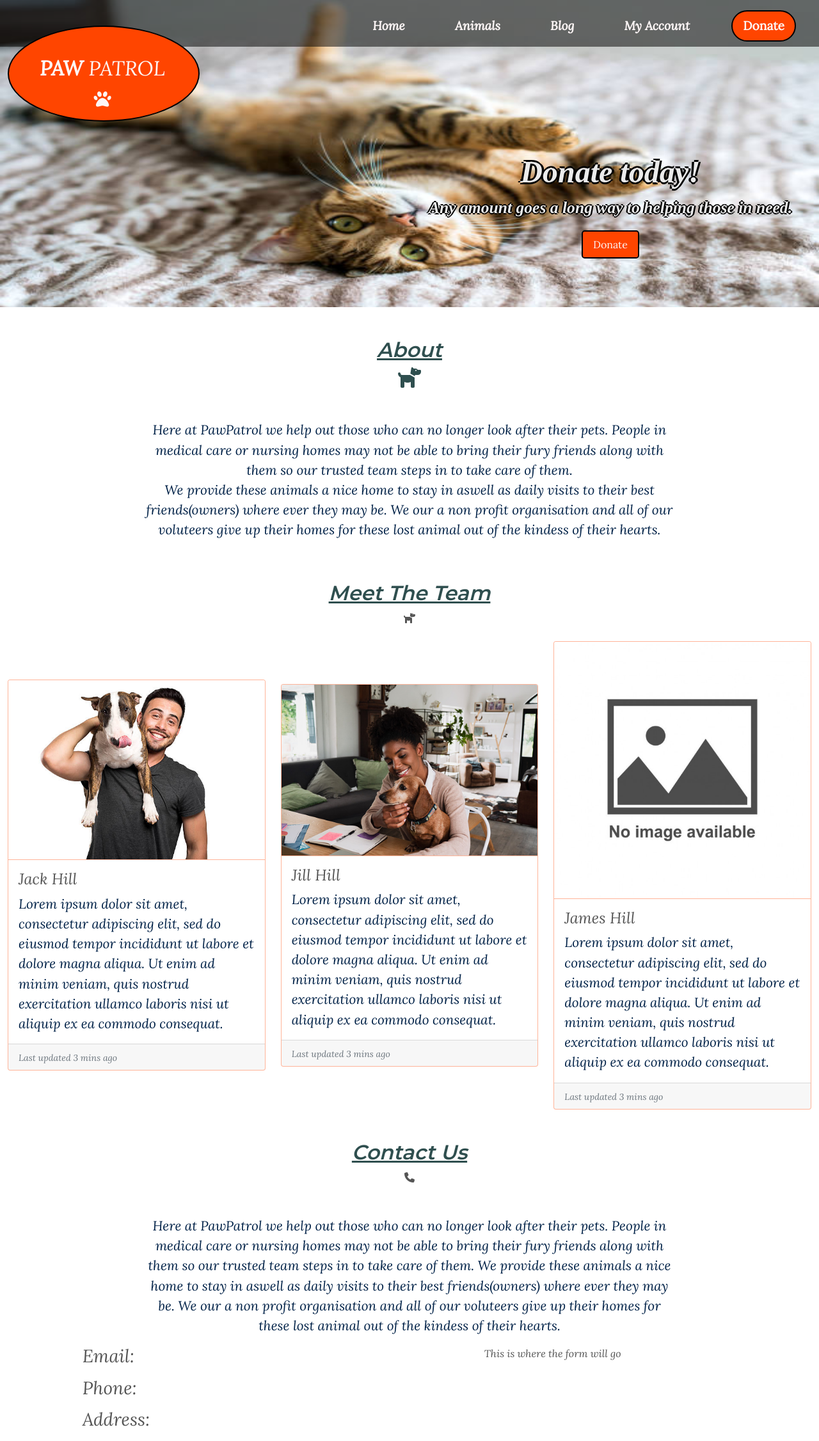
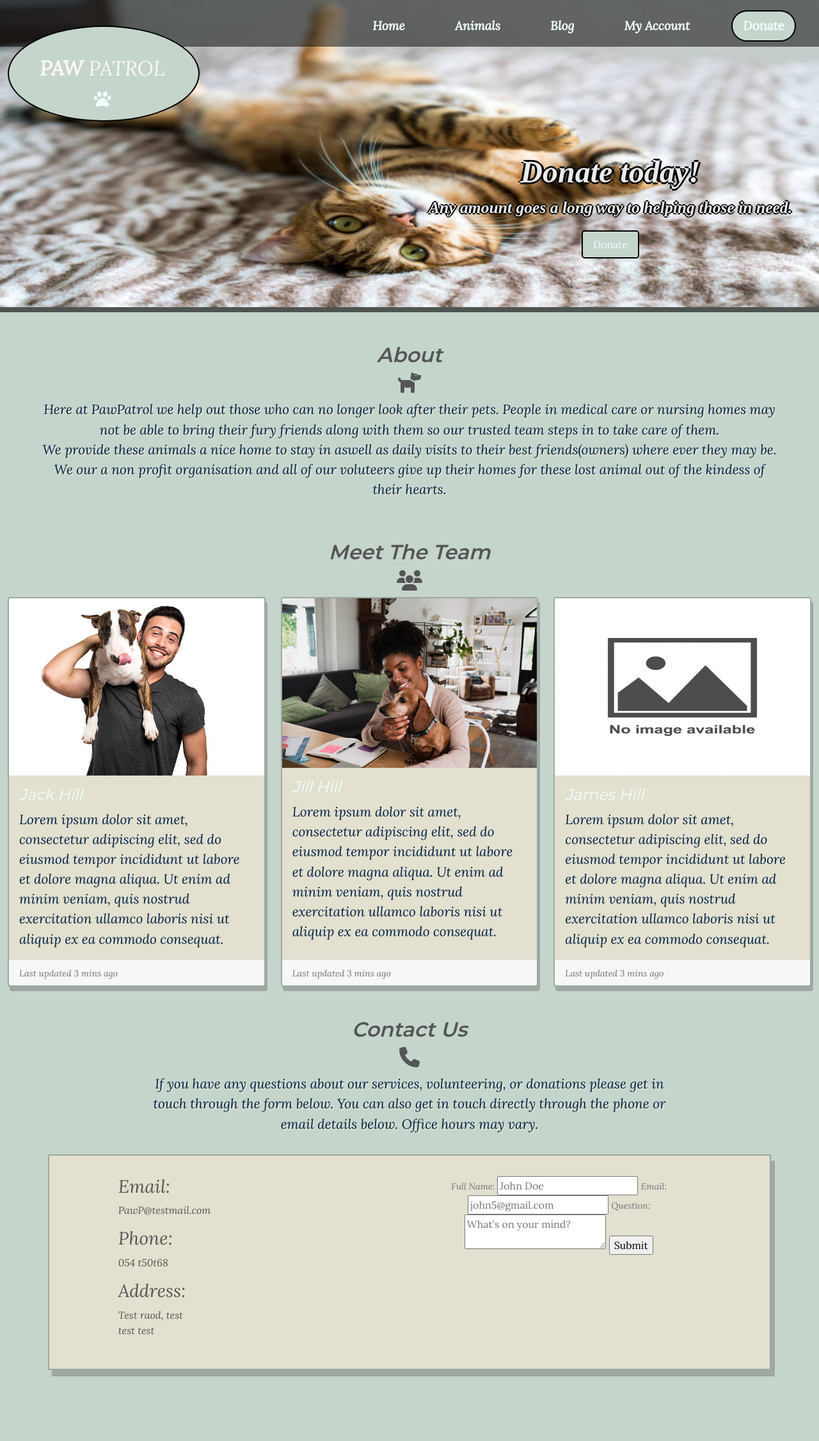
Before and after one commit to LiamGaff/Paw-Patrol-V1, a Django app: page / in a window 1280 px wide. Shown: the whole page at 64% size. After the commit the page ends 2151 px from the top, so only its background shows below. Run offline with Django 3.2, Linux system fonts and the light colour scheme; data comes from the database, SQL or seed files in the repository; some libraries are stand-ins or nearby versions.

Commit message:
Chamged design and colour scheme of the home page

```diff
--- a/home/templates/home/index.html
+++ b/home/templates/home/index.html
@@ -4,13 +4,13 @@
 {% block content %}
     <div class="container-fluid">
         <div class="row">
-            <div class="col-12 my-5 text-center">
-                <h2 class="headings"><u>About</u></h2>
+            <div class="col-12 my-5 text-center mb-2">
+                <h2 class="headings"><bold>About</bold></h2>
                 <i class="fas fa-dog headings"></i>
             </div>
         </div>
         <div class="row d-flex justify-content-center">
-            <div class="col-8 text-center">
+            <div class="col-11 text-center">
                 <p class="info-text">
                     Here at PawPatrol we help out those who can no longer look after their pets. People in medical care or
                     nursing homes may not be able to bring their fury friends along with them so our trusted team steps in to take care of them.
@@ -23,22 +23,22 @@
             </div>
         </div>
         <div class="row">
-            <div class="col-12 my-5 text-center">
-                <h2 class="headings"><u>Meet The Team</u></h2>
-                <i class="fas fa-dog"></i>
+            <div class="col-12 my-5 text-center mb-2">
+                <h2 class="headings">Meet The Team</h2>
+                <i class="fas fa-users headings"></i>
             </div>
         </div>
         <div class="row row-cols-1 row-cols-md-3 g-4">
             {% for volunteer in volunteers %}
-                <div class="col my-auto">
-                    <div class="card h-50">
+                <div class="col">
+                    <div class="card h-100">
                         {% if volunteer.image %}
                             <img src="{{ volunteer.image.url }}" class="card-img-top" alt="{{ volnteer.name }}">
                         {% else %}
-                            <img src="{{ MEDIA_URL }}no_image.jpg" class="card-img-top" alt="{{ volnteer.name }}">
+                            <img src="{{ MEDIA_URL }}media/no_image.jpg" class="card-img-top" alt="{{ volnteer.name }}">
                         {% endif %}
                         <div class="card-body">
-                            <h4 class="card-title sub-heading">{{ volunteer.friendly_name }}</h4>
+                            <h4 class="card-title sub-headings">{{ volunteer.friendly_name }}</h4>
                             <p class="card-text info-text">{{ volunteer.about }}</p>
                             </div>
                         <div class="card-footer">
@@ -49,33 +49,39 @@
             {% endfor %}
         </div>
             <div class="row">
-                <div class="col-12 my-5 text-center">
-                    <h2 class="headings"><u>Contact Us</u></h2>
-                    <i class="fas fa-phone"></i>
+                <div class="col-12 my-5 text-center mb-2">
+                    <h2 class="headings">Contact Us</h2>
+                    <i class="fas fa-phone headings"></i>
                 </div>
             </div>
             <div class="row d-flex justify-content-center">
                 <div class="col-8 text-center">
                     <p class="info-text">
-                        Here at PawPatrol we help out those who can no longer look after their pets. People in medical care or
-                        nursing homes may not be able to bring their fury friends along with them so our trusted team steps in to take care of them.
-                        We provide these animals a nice home to stay in aswell as daily visits to their best friends(owners) where ever they may be. We our a non profit organisation
-                        and all of our voluteers give up their homes for these lost animal out of the kindess of their hearts.
+                        If you have any questions about our services, volunteering, or donations please get in touch through the form below.
+                        You can also get in touch directly through the phone or email details below. Office hours may vary.
                     </p>
                 </div>
-                <div class="row row justify-content-around">
-                    <div class="col-4">
-                        <h3>Email:</h3>
-                        <p></p>
-                        <h3>Phone:</h3>
-                        <p></p>
-                        <h3>Address:</h3>
-                        <p></p>
-                    </div>
-                    <div class="col-4">
-                        <form action="">
-                            This is where the form will go
-                        </form>
+                <div class="row justify-content-around mt-3 mb-4">
+                    <div class="row card-bg">
+                        <div class="col-6">
+                            <h3>Email:</h3>
+                                <p>PawP@testmail.com</p>
+                            <h3>Phone:</h3>
+                                <p>054 t50t68</p>
+                            <h3>Address:</h3>
+                                <p>Test raod, test <br> test test</p>
+                        </div>
+                        <div class="col-6 text-center">
+                            <form action="#" method="post">
+                                <label for="Name" class="form-text">Full Name:</label>
+                                <input id="Name" type="text" placeholder="John Doe" class="contact-text-input" required>
+                                <label for="email" class="form-text">Email:</label>
+                                <input id="email" type="email" placeholder="john5@gmail.com" class="contact-text-input" required>
+                                <label for="Question" class="form-text">Question:</label>
+                                <textarea id="Question" name="Question" rows="2" placeholder="What's on your mind?" class="contact-text-input" required></textarea>
+                                <input type="submit" class="contact-submit-input">
+                            </form>
+                        </div>
                     </div>
                 </div>
     </div>
--- a/static/css/base.css
+++ b/static/css/base.css
@@ -2,7 +2,6 @@
 
 html {
     height: 100%;
-    width: 1005;
 }
 
 body {
@@ -10,14 +9,18 @@ body {
     color: #555;
     font-family: 'Lora', Lato;
     font-style: italic;
-    background: transparent;
-    width: 100%;
+    background: #c5d5cb;
+}
+
+header{
+    background-color: rgba(0, 0, 0, 0.6);
+    height: 1vh
 }
 
 /* ..................................... Header/Nav */
 
 #logo{
-    background-color: orangered;
+    background-color: #c5d5cb;
     position: absolute;
     border-radius: 50%;
     border: solid 2px black;
@@ -26,9 +29,9 @@ body {
 }
 
 .donate-nav{
-    background-color: orangered;
+    background-color: #c5d5cb;
     border: solid 2px black;
-    color: #FDF6F6;
+    color: #f0ffff;
     font-size: 1rem;
 }
 
@@ -43,18 +46,14 @@ body {
 
 .paw-logo{
     font-size: 1.7rem;
-    color: #FDF6F6;
+    color: #f0ffff;
 }
 
 .nav-text{
     font-size: 1.2rem;
     font-weight: 700;
-    color: #FDF6F6;
+    color: #f0ffff;
 }
-
-/* .nav-link{
-    border: 1px solid black
-} */
 
 .donate-banner{
     position: absolute;
@@ -97,7 +96,7 @@ body {
 
 .navbar-toggler {
     border: 2px solid black;
-    background-color: orangered;
+    background-color: #c5d5cb;
 }
 
 /* ..................................... Slider */
@@ -142,30 +141,44 @@ body {
 font-family: 'Montserrat';
 font-weight: 600;
 font-size: 2rem;
-color: #2f4f4f;
+color: ;
 }
 
 .sub-headings{
     font-family: 'Montserrat';
     font-weight: 400;
     font-size: 1.5rem;
-    color: #2f4f4f;
+    color: #f0ffff;
 }
 
 .info-text{
     font-weight: 400;
     font-size: 1.3rem;
     color: #002147;
+    text-shadow: 2px 2px #e3e0cf;
 }
 
 /* cards */
 
 .card{
-    border: 1px solid rgba(255,69,0, 0.4);
+    border: solid 2px #9fa8a3;
+    box-shadow: 3px 7px #9fa8a3;
 }
 
 .card-body{
-    border-top: 1px solid rgba(255,69,0, 0.4);
+    background-color:#e3e0cf;
+}
+
+.card-bg{
+    border: 2px solid #9fa8a3;
+    padding: 2rem 6rem 2rem 6rem;
+    background-color: #e3e0cf;
+    box-shadow: 6px 10px #9fa8a3;
+    width: 90%;
+}
+
+.card img{
+    max-height: 277px;
 }
 
 /* from Bulma */
--- a/templates/base.html
+++ b/templates/base.html
@@ -43,9 +43,10 @@
         <img src="/media/slide2_img.jpg" alt="Slide image2">
       </figure>
     </div>
-    <header class="container-fluid fixed-top overflow-hidden">
+    <header class="header-bg">
+    <div class="container-fluid fixed-top overflow-hidden">
       <div id="topnav" class="row pt-lg-2 d-none d-lg-flex">
-        <div class="col-12 col-lg-5 my-auto py-1 py-lg-0 text-center text-lg-right">
+        <div class="col-12 col-lg-5 my-auto py-lg-0 text-center text-lg-right">
           <div id="logo">
             <a href="" class="nav-link main-logo-link">
                 <h2 class="logo-font my-1"><strong>Paw</strong> Patrol</h2>
@@ -115,7 +116,7 @@
               </button>
           </nav>
       </div>
-    </header>
+    </div>
     <div class="container donate-banner">
       <div class="row g-0 d-flex flex-row-reverse">
         <div class="col-12 col-md-6 col-lg-6 p-2 my-auto py-1 py-lg-0">
@@ -133,6 +134,7 @@
         </div>
       </div>
     </div>
+    </header>
     {% if messages %}
         <div class="message-container">
         </div>
```
Also changed, not shown: home/forms.py (added).
